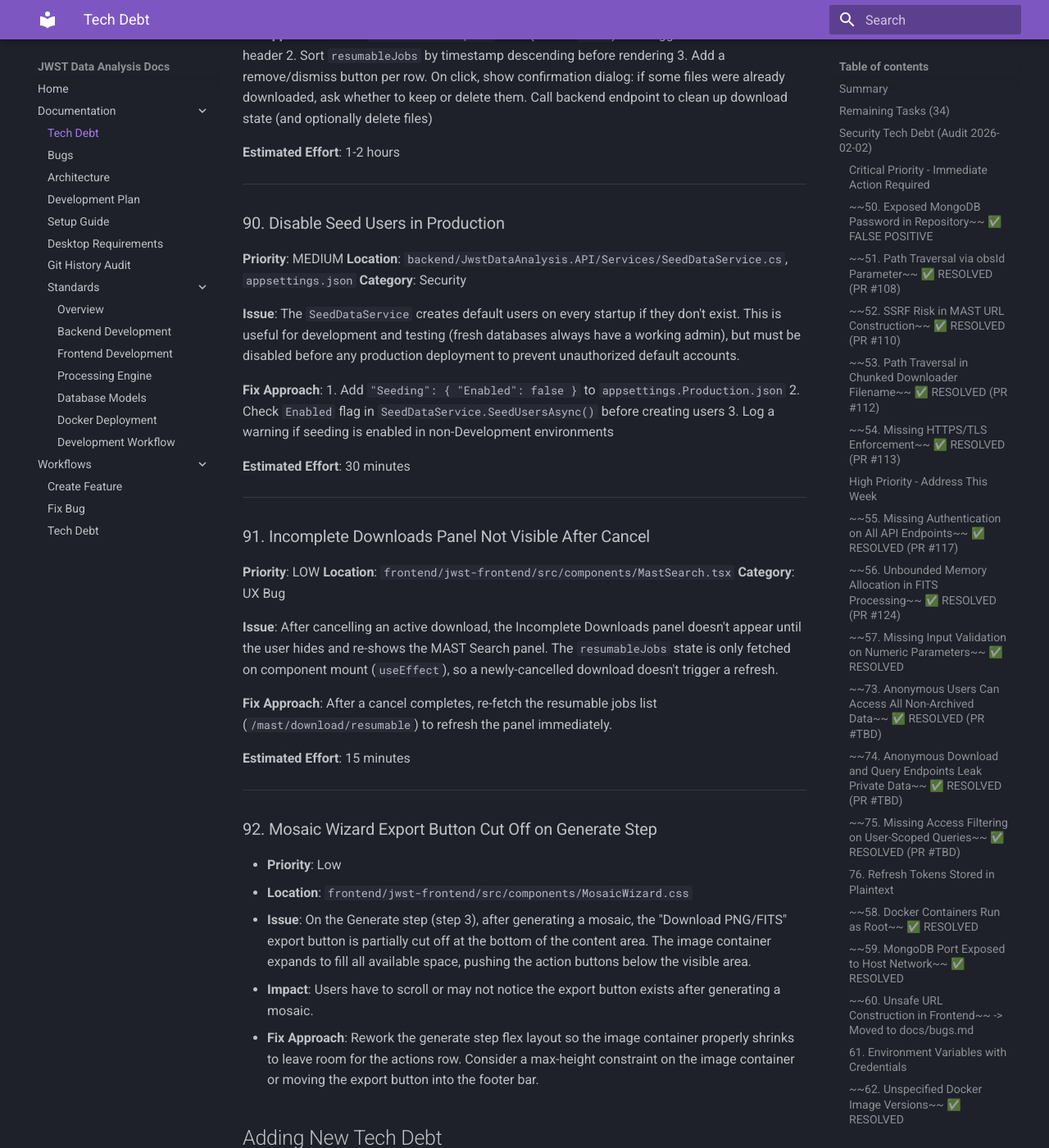
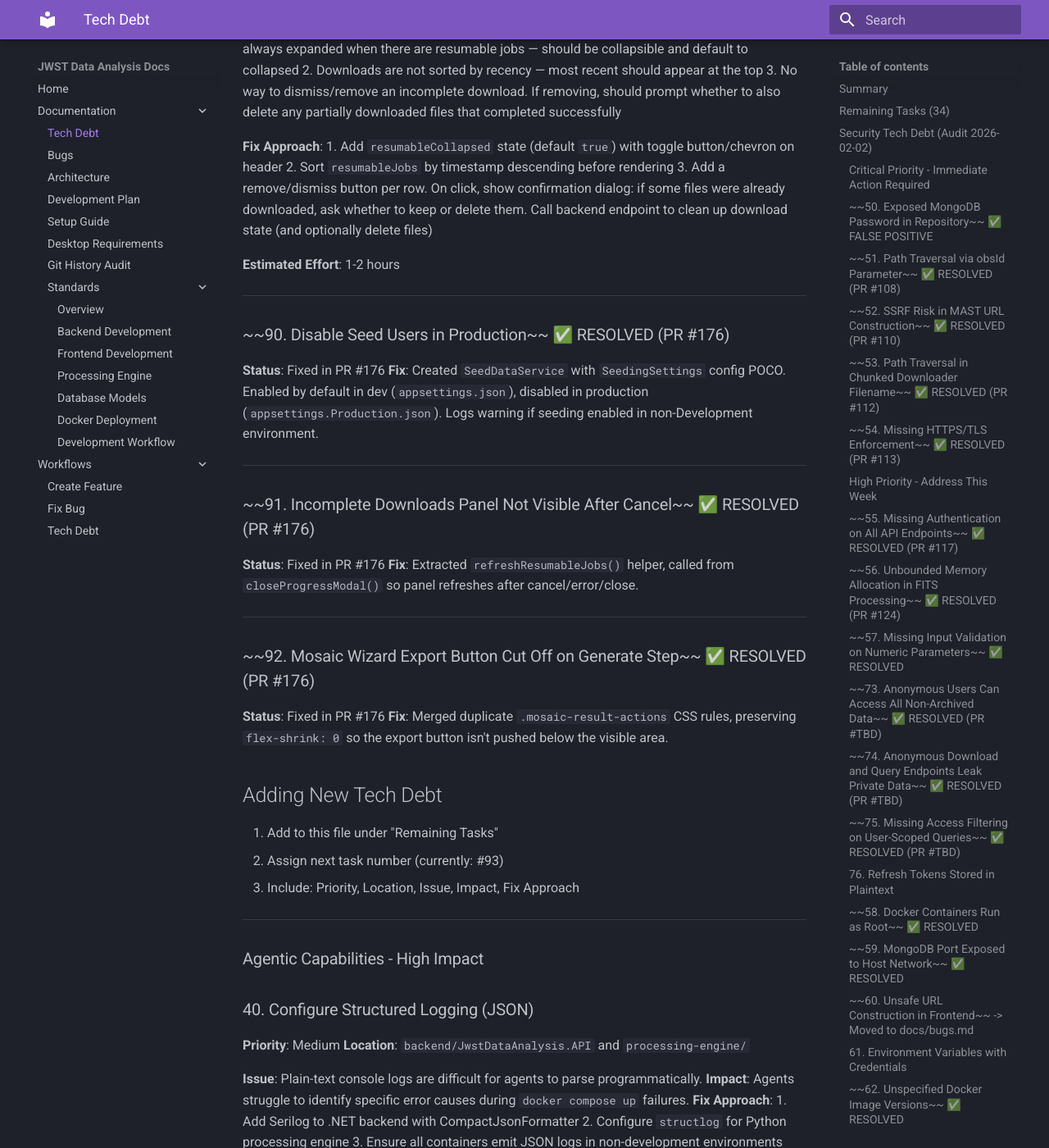
Before and after one commit to Snoww3d/jwst-data-analysis, an MkDocs documentation site: the page built from docs/tech-debt.md, in a window 1280 px wide and 1400 px high, scrolled down 24910 px. Shown: the whole window at 82% size. Built offline with MkDocs 1.6.1 and Material for MkDocs 9.7.7, drawn with Linux system fonts in a browser that asks for light colours; some of the changed text lies outside the part shown.

Commit message:
docs: Update tracking docs for session 2026-02-07
- Mark C2, C3, C4 complete in development-plan.md
- Mark #90, #91, #92 resolved in tech-debt.md (PR #176)
- Move bug #66 to resolved in bugs.md (PR #177)
- Update summary counts (49 resolved / 32 remaining tech debt, 0 open bugs)
- Update CLAUDE.md stats

Co-Authored-By: Claude Opus 4.6 <noreply@anthropic.com>

```diff
--- a/docs/tech-debt.md
+++ b/docs/tech-debt.md
@@ -591,6 +591,9 @@ These security issues were addressed in earlier PRs but may warrant re-review gi
 | #51 | Path Traversal via obsId Parameter | PR #108 |
 | #52 | SSRF Risk in MAST URL Construction | PR #110 |
 | #53 | Path Traversal in Chunked Downloader | PR #112 |
+| #90 | Disable Seed Users in Production | PR #176 |
+| #91 | Incomplete Downloads Panel Not Visible After Cancel | PR #176 |
+| #92 | Mosaic Wizard Export Button Cut Off | PR #176 |
 | #54 | Missing HTTPS/TLS Enforcement | PR #113 |
 | #55 | Missing Authentication on All API Endpoints | PR #117 |
 | #58 | Docker Containers Run as Root | PR #TBD |
@@ -1060,42 +1063,21 @@ The following StyleCop and CodeAnalysis rules are suppressed in `backend/.editor
 
 ---
 
-### 90. Disable Seed Users in Production
-**Priority**: MEDIUM
-**Location**: `backend/JwstDataAnalysis.API/Services/SeedDataService.cs`, `appsettings.json`
-**Category**: Security
-
-**Issue**: The `SeedDataService` creates default users on every startup if they don't exist. This is useful for development and testing (fresh databases always have a working admin), but must be disabled before any production deployment to prevent unauthorized default accounts.
-
-**Fix Approach**:
-1. Add `"Seeding": { "Enabled": false }` to `appsettings.Production.json`
-2. Check `Enabled` flag in `SeedDataService.SeedUsersAsync()` before creating users
-3. Log a warning if seeding is enabled in non-Development environments
-
-**Estimated Effort**: 30 minutes
+### ~~90. Disable Seed Users in Production~~ ✅ RESOLVED (PR #176)
+**Status**: Fixed in PR #176
+**Fix**: Created `SeedDataService` with `SeedingSettings` config POCO. Enabled by default in dev (`appsettings.json`), disabled in production (`appsettings.Production.json`). Logs warning if seeding enabled in non-Development environment.
 
 ---
 
-### 91. Incomplete Downloads Panel Not Visible After Cancel
-**Priority**: LOW
-**Location**: `frontend/jwst-frontend/src/components/MastSearch.tsx`
-**Category**: UX Bug
-
-**Issue**: After cancelling an active download, the Incomplete Downloads panel doesn't appear until the user hides and re-shows the MAST Search panel. The `resumableJobs` state is only fetched on component mount (`useEffect`), so a newly-cancelled download doesn't trigger a refresh.
-
-**Fix Approach**: After a cancel completes, re-fetch the resumable jobs list (`/mast/download/resumable`) to refresh the panel immediately.
-
-**Estimated Effort**: 15 minutes
+### ~~91. Incomplete Downloads Panel Not Visible After Cancel~~ ✅ RESOLVED (PR #176)
+**Status**: Fixed in PR #176
+**Fix**: Extracted `refreshResumableJobs()` helper, called from `closeProgressModal()` so panel refreshes after cancel/error/close.
 
 ---
 
-### 92. Mosaic Wizard Export Button Cut Off on Generate Step
-
-- **Priority**: Low
-- **Location**: `frontend/jwst-frontend/src/components/MosaicWizard.css`
-- **Issue**: On the Generate step (step 3), after generating a mosaic, the "Download PNG/FITS" export button is partially cut off at the bottom of the content area. The image container expands to fill all available space, pushing the action buttons below the visible area.
-- **Impact**: Users have to scroll or may not notice the export button exists after generating a mosaic.
-- **Fix Approach**: Rework the generate step flex layout so the image container properly shrinks to leave room for the actions row. Consider a max-height constraint on the image container or moving the export button into the footer bar.
+### ~~92. Mosaic Wizard Export Button Cut Off on Generate Step~~ ✅ RESOLVED (PR #176)
+**Status**: Fixed in PR #176
+**Fix**: Merged duplicate `.mosaic-result-actions` CSS rules, preserving `flex-shrink: 0` so the export button isn't pushed below the visible area.
 
 ## Adding New Tech Debt
 
```
Also changed, not shown: other parts of docs/tech-debt.md (+3 -3 lines), CLAUDE.md (+1 -1 lines), docs/bugs.md (+4 -19 lines), docs/development-plan.md (+3 -3 lines).
